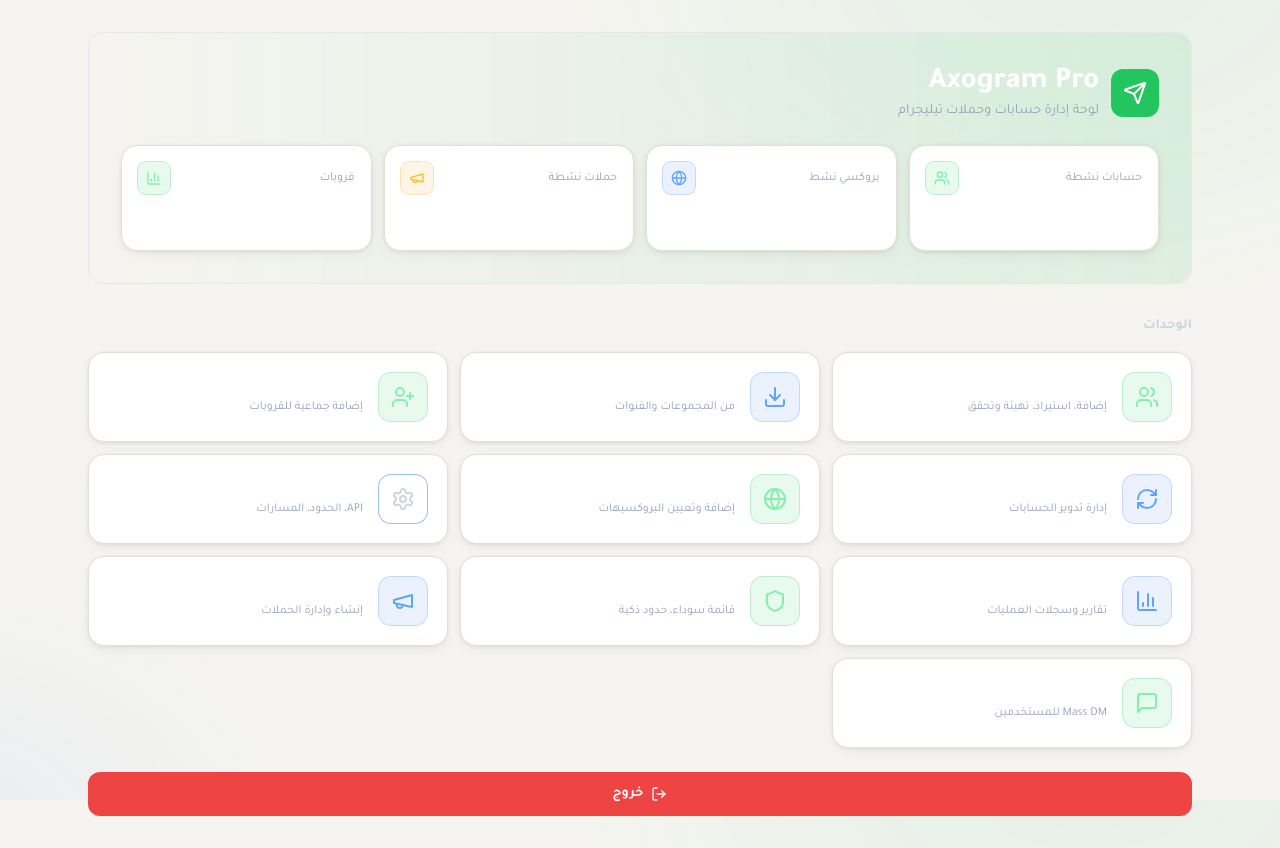
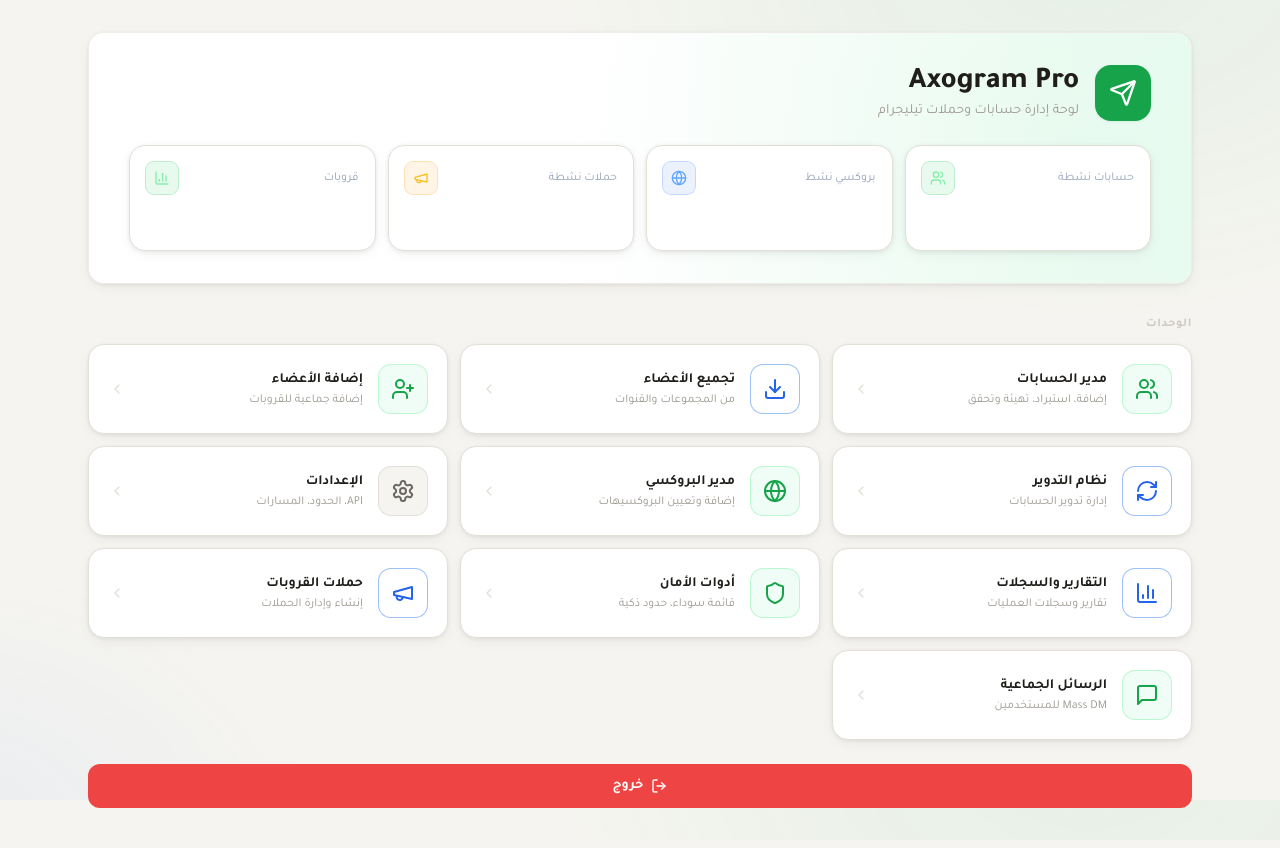
Before and after one commit to abukhalid31211-bit/axogramv1, a React (Vite) app: page / in a window 1280 px wide. Built offline with nearby package versions, Linux system fonts and the light colour scheme; the HTML template or start-up script is replaced by a standard one.

Commit message:
feat: light theme — Home & Exit screens

```diff
--- a/src/screens/Exit.tsx
+++ b/src/screens/Exit.tsx
@@ -10,13 +10,13 @@
     <div className="animate-fade">
       <PageHeader title="خروج" icon={<LogOut className="h-5 w-5" />} />
       <div className="mx-auto max-w-md card p-8 text-center">
-        <div className="mx-auto mb-4 grid h-16 w-16 place-items-center rounded-full bg-danger-500/15 text-danger-400 ring-1 ring-danger-500/30">
+        <div className="mx-auto mb-4 grid h-16 w-16 place-items-center rounded-full bg-danger-50 text-danger-500 ring-2 ring-danger-200">
           <LogOut className="h-8 w-8" />
         </div>
         {!confirm ? (
           <>
-            <h3 className="text-lg font-bold text-white">هل تريد الخروج؟</h3>
-            <p className="mt-1 text-sm text-slate-400">سيتم إنهاء الجلسة الحالية.</p>
+            <h3 className="text-lg font-bold text-surface-800">هل تريد الخروج؟</h3>
+            <p className="mt-1 text-sm text-surface-500">سيتم إنهاء الجلسة الحالية.</p>
             <div className="mt-6 flex gap-2">
               <Button variant="danger" className="flex-1" onClick={() => setConfirm(true)}>تأكيد الخروج</Button>
               <Button className="flex-1" onClick={home}>البقاء</Button>
@@ -24,8 +24,8 @@
           </>
         ) : (
           <>
-            <h3 className="text-lg font-bold text-white">تم تسجيل الخروج</h3>
-            <p className="mt-1 text-sm text-slate-400">شكراً لاستخدام Axogram Pro.</p>
+            <h3 className="text-lg font-bold text-surface-800">تم تسجيل الخروج</h3>
+            <p className="mt-1 text-sm text-surface-500">شكراً لاستخدام Axogram Pro.</p>
             <div className="mt-6">
               <Button variant="primary" className="w-full" onClick={home}>العودة للرئيسية</Button>
             </div>
--- a/src/screens/Home.tsx
+++ b/src/screens/Home.tsx
@@ -1,82 +1,80 @@
 import {
-  Users,
-  Download,
-  UserPlus,
-  RefreshCw,
-  Globe,
-  Settings,
-  BarChart3,
-  Shield,
-  Megaphone,
-  MessageSquare,
-  LogOut,
-  Send,
+  Users, Download, UserPlus, RefreshCw, Globe, Settings, BarChart3,
+  Shield, Megaphone, MessageSquare, LogOut, Send, ChevronLeft,
 } from "lucide-react";
 import { useNav } from "../nav";
 import { StatCard } from "../ui";
 import { accounts, campaigns, dmCampaigns, proxies } from "../data";
 
 const modules = [
-  { id: "accounts", label: "مدير الحسابات", desc: "إضافة، استيراد، تهيئة وتحقق", icon: Users, tone: "text-brand-300 bg-brand-500/10 ring-brand-500/30" },
-  { id: "gather", label: "تجميع الأعضاء", desc: "من المجموعات والقنوات", icon: Download, tone: "text-accent-400 bg-accent-500/10 ring-accent-500/30" },
-  { id: "add", label: "إضافة الأعضاء", desc: "إضافة جماعية للقروبات", icon: UserPlus, tone: "text-brand-300 bg-brand-500/10 ring-brand-500/30" },
-  { id: "rotation", label: "نظام التدوير", desc: "إدارة تدوير الحسابات", icon: RefreshCw, tone: "text-accent-400 bg-accent-500/10 ring-accent-500/30" },
-  { id: "proxy", label: "مدير البروكسي", desc: "إضافة وتعيين البروكسيهات", icon: Globe, tone: "text-brand-300 bg-brand-500/10 ring-brand-500/30" },
-  { id: "settings", label: "الإعدادات", desc: "API، الحدود، المسارات", icon: Settings, tone: "text-slate-300 bg-ink-600/40 ring-ink-500/40" },
-  { id: "reports", label: "التقارير والسجلات", desc: "تقارير وسجلات العمليات", icon: BarChart3, tone: "text-accent-400 bg-accent-500/10 ring-accent-500/30" },
-  { id: "security", label: "أدوات الأمان", desc: "قائمة سوداء، حدود ذكية", icon: Shield, tone: "text-brand-300 bg-brand-500/10 ring-brand-500/30" },
-  { id: "campaigns", label: "حملات القروبات", desc: "إنشاء وإدارة الحملات", icon: Megaphone, tone: "text-accent-400 bg-accent-500/10 ring-accent-500/30" },
-  { id: "massdm", label: "الرسائل الجماعية", desc: "Mass DM للمستخدمين", icon: MessageSquare, tone: "text-brand-300 bg-brand-500/10 ring-brand-500/30" },
-];
+  { id: "accounts",  label: "مدير الحسابات",      desc: "إضافة، استيراد، تهيئة وتحقق",      icon: Users,         tone: "brand"  },
+  { id: "gather",    label: "تجميع الأعضاء",       desc: "من المجموعات والقنوات",               icon: Download,      tone: "accent" },
+  { id: "add",       label: "إضافة الأعضاء",        desc: "إضافة جماعية للقروبات",               icon: UserPlus,      tone: "brand"  },
+  { id: "rotation",  label: "نظام التدوير",          desc: "إدارة تدوير الحسابات",                icon: RefreshCw,     tone: "accent" },
+  { id: "proxy",     label: "مدير البروكسي",         desc: "إضافة وتعيين البروكسيهات",            icon: Globe,         tone: "brand"  },
+  { id: "settings",  label: "الإعدادات",             desc: "API، الحدود، المسارات",               icon: Settings,      tone: "surface" },
+  { id: "reports",   label: "التقارير والسجلات",     desc: "تقارير وسجلات العمليات",              icon: BarChart3,     tone: "accent" },
+  { id: "security",  label: "أدوات الأمان",          desc: "قائمة سوداء، حدود ذكية",             icon: Shield,        tone: "brand"  },
+  { id: "campaigns", label: "حملات القروبات",        desc: "إنشاء وإدارة الحملات",                icon: Megaphone,     tone: "accent" },
+  { id: "massdm",    label: "الرسائل الجماعية",      desc: "Mass DM للمستخدمين",                  icon: MessageSquare, tone: "brand"  },
+] as const;
+
+type Tone = "brand" | "accent" | "surface";
+
+const toneMap: Record<Tone, { icon: string; card: string }> = {
+  brand:   { icon: "text-brand-600 bg-brand-50 ring-brand-200",       card: "hover:border-brand-300   hover:shadow-[0_4px_20px_-4px_rgba(34,197,94,0.18)]" },
+  accent:  { icon: "text-accent-600 bg-accent-50 ring-accent-200",   card: "hover:border-accent-300  hover:shadow-[0_4px_20px_-4px_rgba(59,130,246,0.18)]" },
+  surface: { icon: "text-surface-600 bg-surface-100 ring-surface-300", card: "hover:border-surface-400" },
+};
 
 export function HomeScreen() {
   const { push } = useNav();
-  const activeAccounts = accounts.filter((a) => a.status === "active").length;
-  const activeProxies = proxies.filter((p) => p.status === "active").length;
-  const activeCampaigns = campaigns.filter((c) => c.status === "active").length + dmCampaigns.filter((c) => c.status === "active").length;
-
+  const activeAccounts  = accounts.filter((a) => a.status === "active").length;
+  const activeProxies   = proxies.filter((p) => p.status === "active").length;
+  const activeCampaigns = campaigns.filter((c) => c.status === "active").length
+                        + dmCampaigns.filter((c) => c.status === "active").length;
   return (
     <div className="animate-fade">
-      <div className="mb-8 overflow-hidden rounded-2xl border border-ink-700/60 bg-gradient-to-l from-brand-500/10 via-ink-900/60 to-ink-900/60 p-6 sm:p-8">
-        <div className="flex items-center gap-3">
-          <div className="grid h-12 w-12 place-items-center rounded-xl bg-brand-500 text-white shadow-glow">
-            <Send className="h-6 w-6" />
+      <div className="mb-8 overflow-hidden rounded-2xl border border-surface-200 bg-white shadow-card">
+        <div className="relative bg-gradient-to-l from-brand-50 via-white to-white px-6 py-8 sm:px-10">
+          <div className="absolute inset-0 opacity-30" style={{ backgroundImage: "radial-gradient(circle at 90% 50%, rgba(34,197,94,.18), transparent 55%)" }} />
+          <div className="relative flex items-center gap-4">
+            <div className="grid h-14 w-14 place-items-center rounded-2xl bg-brand-600 text-white shadow-soft">
+              <Send className="h-7 w-7" />
+            </div>
+            <div>
+              <h1 className="text-2xl font-extrabold text-surface-800 sm:text-3xl">Axogram Pro</h1>
+              <p className="text-sm text-surface-500">لوحة إدارة حسابات وحملات تيليجرام</p>
+            </div>
           </div>
-          <div>
-            <h1 className="text-2xl font-extrabold text-white sm:text-3xl">Axogram Pro</h1>
-            <p className="text-sm text-slate-400">لوحة إدارة حسابات وحملات تيليجرام</p>
+          <div className="relative mt-6 grid grid-cols-2 gap-3 sm:grid-cols-4">
+            <StatCard label="حسابات نشطة"  value={activeAccounts}  icon={<Users className="h-4 w-4"/>}     tone="brand"  />
+            <StatCard label="بروكسي نشط"   value={activeProxies}   icon={<Globe className="h-4 w-4"/>}     tone="accent" />
+            <StatCard label="حملات نشطة"   value={activeCampaigns} icon={<Megaphone className="h-4 w-4"/>}  tone="warn"   />
+            <StatCard label="قروبات"        value={5}               icon={<BarChart3 className="h-4 w-4"/>}  tone="brand"  />
           </div>
         </div>
-        <div className="mt-6 grid grid-cols-2 gap-3 sm:grid-cols-4">
-          <StatCard label="حسابات نشطة" value={activeAccounts} icon={<Users className="h-4 w-4" />} tone="brand" />
-          <StatCard label="بروكسي نشط" value={activeProxies} icon={<Globe className="h-4 w-4" />} tone="accent" />
-          <StatCard label="حملات نشطة" value={activeCampaigns} icon={<Megaphone className="h-4 w-4" />} tone="warn" />
-          <StatCard label="قروبات" value={5} icon={<BarChart3 className="h-4 w-4" />} tone="brand" />
-        </div>
       </div>
-
-      <h2 className="mb-4 text-sm font-bold text-slate-300">الوحدات</h2>
+      <h2 className="mb-3 text-xs font-bold uppercase tracking-wider text-surface-400">الوحدات</h2>
       <div className="grid grid-cols-1 gap-3 sm:grid-cols-2 lg:grid-cols-3">
         {modules.map((m) => {
           const Icon = m.icon;
+          const t = toneMap[m.tone];
           return (
-            <button
-              key={m.id}
-              onClick={() => push([m.id])}
-              className="group card flex items-center gap-4 p-5 text-right transition hover:-translate-y-0.5 hover:border-brand-500/40 hover:shadow-glow"
-            >
-              <div className={`grid h-12 w-12 shrink-0 place-items-center rounded-xl ring-1 ${m.tone}`}>
+            <button key={m.id} onClick={() => push([m.id])}
+              className={`group card flex items-center gap-4 p-5 text-right transition-all hover:-translate-y-0.5 ${t.card}`}>
+              <div className={`grid h-12 w-12 shrink-0 place-items-center rounded-xl ring-1 transition-transform group-hover:scale-105 ${t.icon}`}>
                 <Icon className="h-6 w-6" />
               </div>
-              <div className="flex-1">
-                <div className="text-sm font-bold text-white">{m.label}</div>
-                <div className="text-xs text-slate-400">{m.desc}</div>
+              <div className="flex-1 min-w-0">
+                <div className="text-sm font-bold text-surface-800">{m.label}</div>
+                <div className="text-xs text-surface-500 mt-0.5">{m.desc}</div>
               </div>
+              <ChevronLeft className="h-4 w-4 shrink-0 text-surface-300 transition group-hover:text-brand-400 group-hover:-translate-x-0.5" />
             </button>
           );
         })}
       </div>
-
       <div className="mt-6">
         <button onClick={() => push(["exit"])} className="btn-danger w-full py-3">
           <LogOut className="h-4 w-4" /> خروج
```
